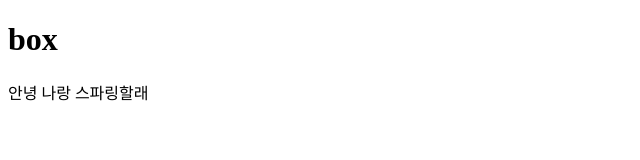
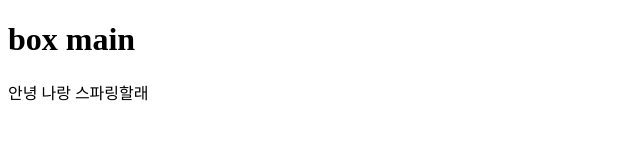
Before and after one commit to Hyojongs/box, a plain HTML site: page index.html in a window 1280 px wide. Shown: the whole page, without its empty margins (0-640 px from the left). Drawn offline with Linux system fonts and the light colour scheme.

Commit message:
메인 페이지 생성

```diff
--- a/index.html
+++ b/index.html
@@ -7,7 +7,7 @@
     <title>Document</title>
 </head>
 <body>
-    <h1>box</h1>
+    <h1>box main</h1>
     <div>안녕 나랑 스파링할래</div>
 </body>
 </html>
```
